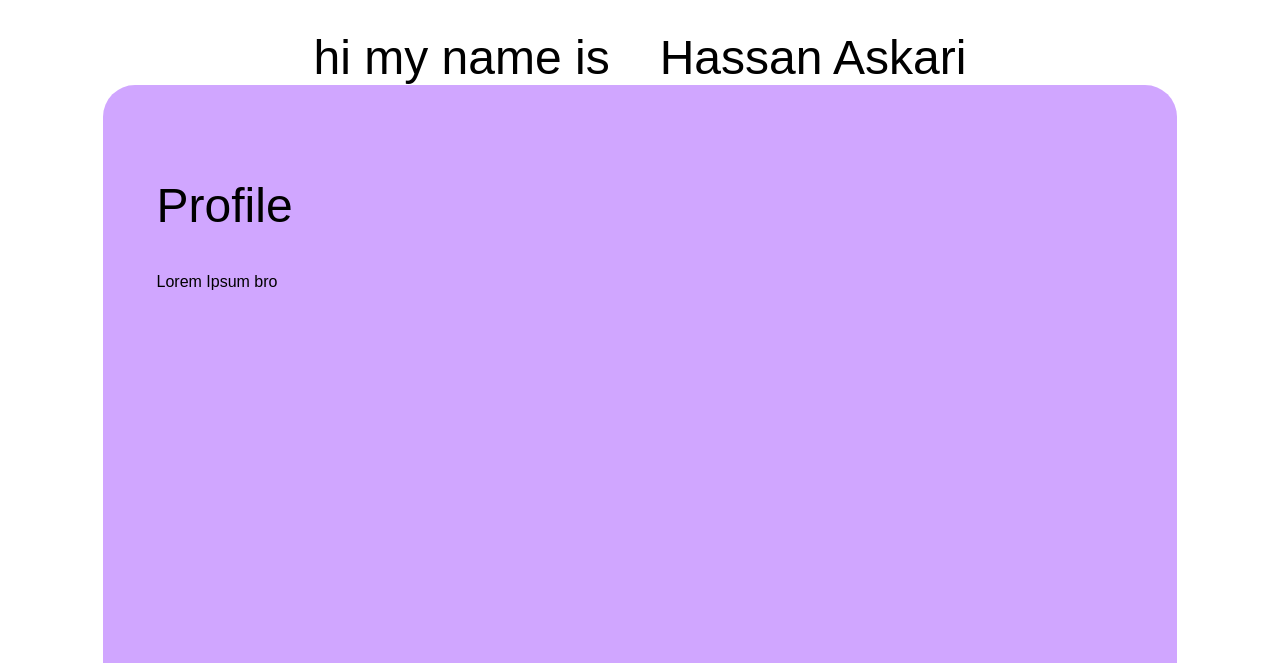
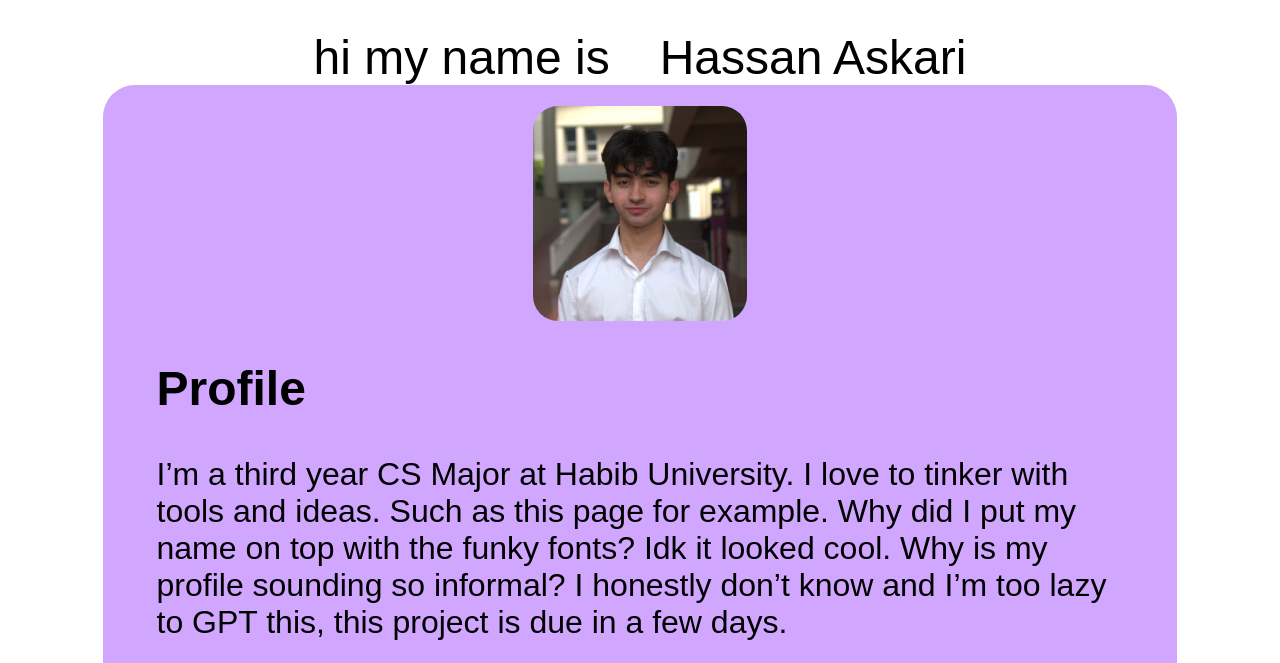
Before and after one commit to MLGHassan/webdev-cs370, a plain HTML site: page portfolio/portfolio.html in a window 1280 px wide. Shown: the part 137-800 px from the top of the page. Drawn offline with Linux system fonts and the light colour scheme; a web font is replaced by a local one.

Commit message:
updated port files

```diff
--- a/portfolio/portfolio.html
+++ b/portfolio/portfolio.html
@@ -16,17 +16,18 @@
             <h1 class="name">Hassan Askari</h1>
         </div>
         <div class="secondary-back">
+            <div class="img-con"><img src="picProp.jpg" alt="Hassan Askari" /></div>
             <section>
                 <h1>Profile</h1>
-                <p>Lorem Ipsum bro</p>
+                <p>I’m a third year CS Major at Habib University. I love to tinker with tools and ideas. Such as this page for example. Why did I put my name on top with the funky fonts? Idk it looked cool. Why is my profile sounding so informal? I honestly don’t know and I’m too lazy to GPT this, this project is due in a few days.</p>
             </section>
             <section>
                 <h1>Skills</h1>
-                <p>Lorem Ipsum bro</p>
+                <p>I know some basic video and photo editing as its one of those skills that one find useful professionally and in their day to day life too. I can also make some basic low poly 3D models in blender and I know the foundations and workflow of Game Development and making a video game from scratch using Unity or Unreal Engine.</p>
             </section>
             <section>
                 <h1>Hobbies</h1>
-                <p>Lorem Ipsum bro</p>
+                <p>I like to play the guitar (very badly) and I’m a huge video game nerd. I think they go under appreciated and aren’t taken as a serious story telling medium. I also like clinical psychology and love learning about how the mind is wired.</p>
             </section>
         </div>
     </body>
--- a/portfolio/style.css
+++ b/portfolio/style.css
@@ -49,6 +49,7 @@ section {
     height: 75vh;
     padding: 5%;
     max-height: 100%;
+    padding-top: 0;
 }
 
 footer {
@@ -57,7 +58,7 @@ footer {
 
 h1 {
     font-family: "Kanchenjunga", sans-serif;
-    font-weight: 400;
+    font-weight: 600;
     font-style: normal;
     font-size: 3rem;
 }
@@ -66,4 +67,16 @@ p {
     font-family: "Kanchenjunga", sans-serif;
     font-weight: 400;
     font-style: normal;
+    font-size: 2rem;
 }
+
+img {
+    width: 20%;
+    border-radius: 25px;
+}
+
+.img-con {
+    display: flex;
+    justify-content: center;
+    padding-top: 2%;
+}
```
Also changed, not shown: portfolio/picProp.jpg (added), 1 other file.
